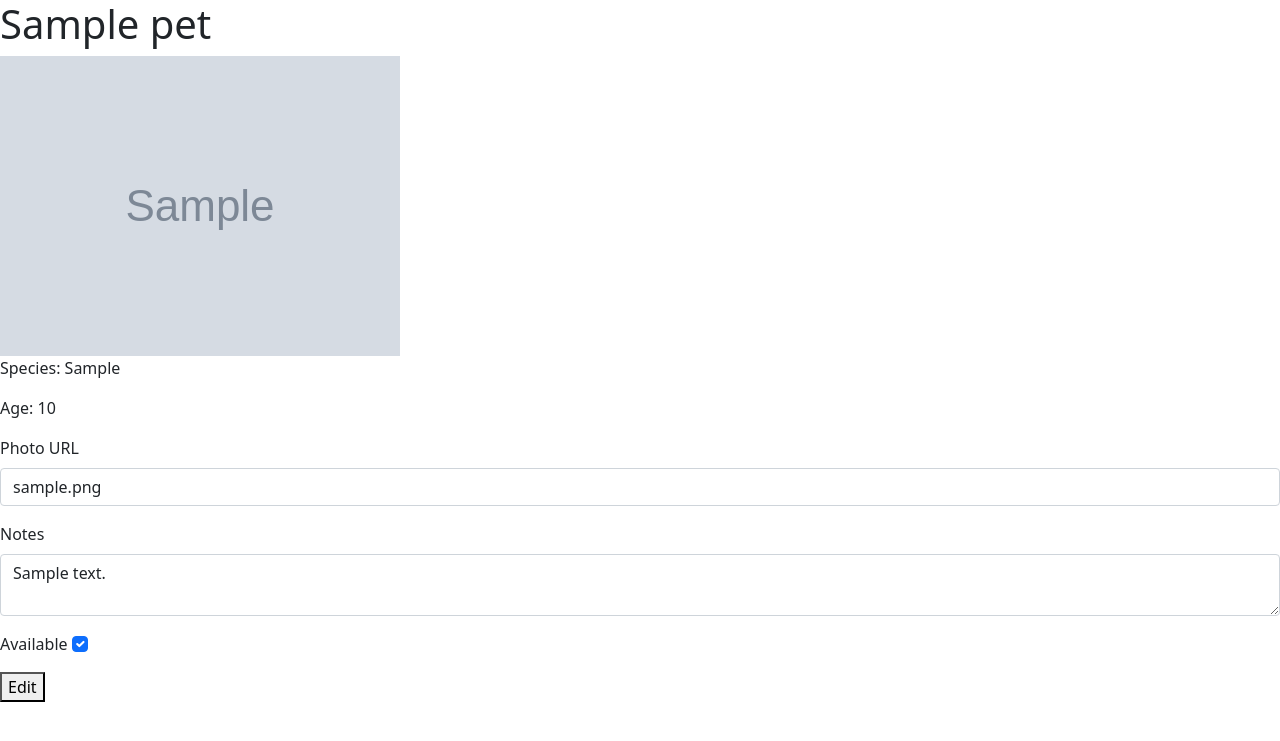
After one commit to JacobKGilbert/Animal-Adoption-Exercise, a Flask app: page /1 in a window 1280 px wide. The commit adds this page. Shown: the top 741 px of the page. Run offline with Flask 2, Linux system fonts and the light colour scheme; tables that the repository leaves empty hold one stand-in row (values such as "Sample post"); grey boxes marked "Sample" are stand-in pictures.

Commit message:
completed assignment

```diff
--- a/app.py
+++ b/app.py
@@ -1,7 +1,7 @@
-from flask import Flask, render_template, redirect, request
+from flask import Flask, render_template, redirect, request, flash
 from flask_debugtoolbar import DebugToolbarExtension
 from models import db, connect_db, Pet
-from forms import AddPetForm
+from forms import PetForm
 
 app = Flask(__name__)
 app.config['SQLALCHEMY_DATABASE_URI'] = 'postgresql:///adopt'
@@ -12,18 +12,17 @@ app.config['DEBUG_TB_INTERCEPT_REDIRECTS'] = False
 debug = DebugToolbarExtension(app)
 
 connect_db(app)
-db.create_all()
 
 @app.route('/')
 def home_rt():
   '''Get home page.'''
   pets = Pet.query.all()
-  return render_template('home.html')
+  return render_template('home.html', pets=pets)
 
 @app.route('/add', methods=['GET', 'POST'])
 def add_new_pet():
   '''GET new pet form. POST new pet to database'''
-  form = AddPetForm()
+  form = PetForm()
 
   if form.validate_on_submit():
     name = form.name.data
@@ -32,7 +31,29 @@ def add_new_pet():
     age = form.age.data
     notes = form.notes.data
 
+    new_pet = Pet(name=name, species=species, photo_url=photo_url, age=age, notes=notes)
+
+    db.session.add(new_pet)
+    db.session.commit()
+
     flash(f'{name} the {species} was added.')
     return redirect('/')
   else:
     return render_template('add_pet.html', form=form)
+
+@app.route('/<int:pet_id>', methods=['GET', 'POST'])
+def display_pet(pet_id):
+  '''GET pet page. POST edits to pet.'''
+  pet = Pet.query.get_or_404(pet_id)
+  form = PetForm(obj=pet)
+
+  if form.validate_on_submit():
+    pet.photo_url = form.photo_url.data
+    pet.notes = form.notes.data
+    pet.available = form.available.data
+
+    db.session.commit()
+
+    return redirect('/')
+  else:
+    return render_template('pet.html', form=form, pet=pet)
--- a/forms.py
+++ b/forms.py
@@ -1,14 +1,16 @@
 from flask_wtf import FlaskForm
-from wtforms import StringField, IntegerField, TextAreaField, SelectField, URLField
-from wtforms.validators import Optional
+from wtforms import StringField, IntegerField, TextAreaField, SelectField, BooleanField
+from wtforms.fields.html5 import URLField
+from wtforms.validators import Optional, NumberRange
 
-class AddPetForm(FlaskForm):
+class PetForm(FlaskForm):
   name = StringField("Pet's Name")
   species = SelectField("Species", choices=[
       ('cat', 'Cat'),
       ('dog', 'Dog'),
-      ('pcpn', 'Porcupine')
+      ('porcupine', 'Porcupine')
     ])
   photo_url = URLField("Photo URL", validators=[Optional()])
-  age = IntegerField("Age")
+  age = IntegerField("Age", validators=[NumberRange(min=0, max=30), Optional()])
   notes = TextAreaField("Notes")
+  available = BooleanField("Available", default=True)
--- a/templates/home.html
+++ b/templates/home.html
@@ -11,7 +11,7 @@
     <div class="card h-100">
       <img src="{{pet.photo_url}}" class="card-img-top" alt="Photo of {{pet.name}}">
       <div class="card-body">
-        <h5 class="card-title"><a href="/pets/{{pet.id}}">{{pet.name}}</a></h5>
+        <h5 class="card-title"><a href="/{{pet.id}}">{{pet.name}}</a></h5>
         <p class="card-text">Hi! I'm {{pet.name}} the {{pet.species}}</p>
       </div>
       <div class="card-footer">
--- /dev/null
+++ b/templates/pet.html
@@ -0,0 +1,37 @@
+{% extends 'base.html' %}
+{% block Title %}New Pet Form{% endblock %}
+
+{% block Body %}
+<h1>{{pet.name}}</h1>
+
+{% if pet.photo_url %}
+<img src="{{pet.photo_url}}" alt="Image of {{pet.name}}">
+{% endif %}
+
+<p>Species: {{pet.species}}</p>
+
+{% if pet.age %}
+<p>Age: {{pet.age}}</p>
+{% endif %}
+
+<form action="/{{pet.id}}" method="post">
+  {{form.hidden_tag()}}
+
+  <div class="mb-3">
+    {{ form.photo_url.label(class_='form-label') }}
+    {{ form.photo_url(class_='form-control') }}
+  </div>
+
+  <div class="mb-3">
+    {{ form.notes.label(class_='form-label') }}
+    {{ form.notes(class_='form-control') }}
+  </div>
+
+  <div class="mb-3">
+    {{ form.available.label(class_='form-check-label') }}
+    {{ form.available(class_='form-check-input') }}
+  </div>
+
+  <button type="submit">Edit</button>
+</form>
+{% endblock %}
```
Also changed, not shown: templates/add_pet.html (+23 -2 lines).
